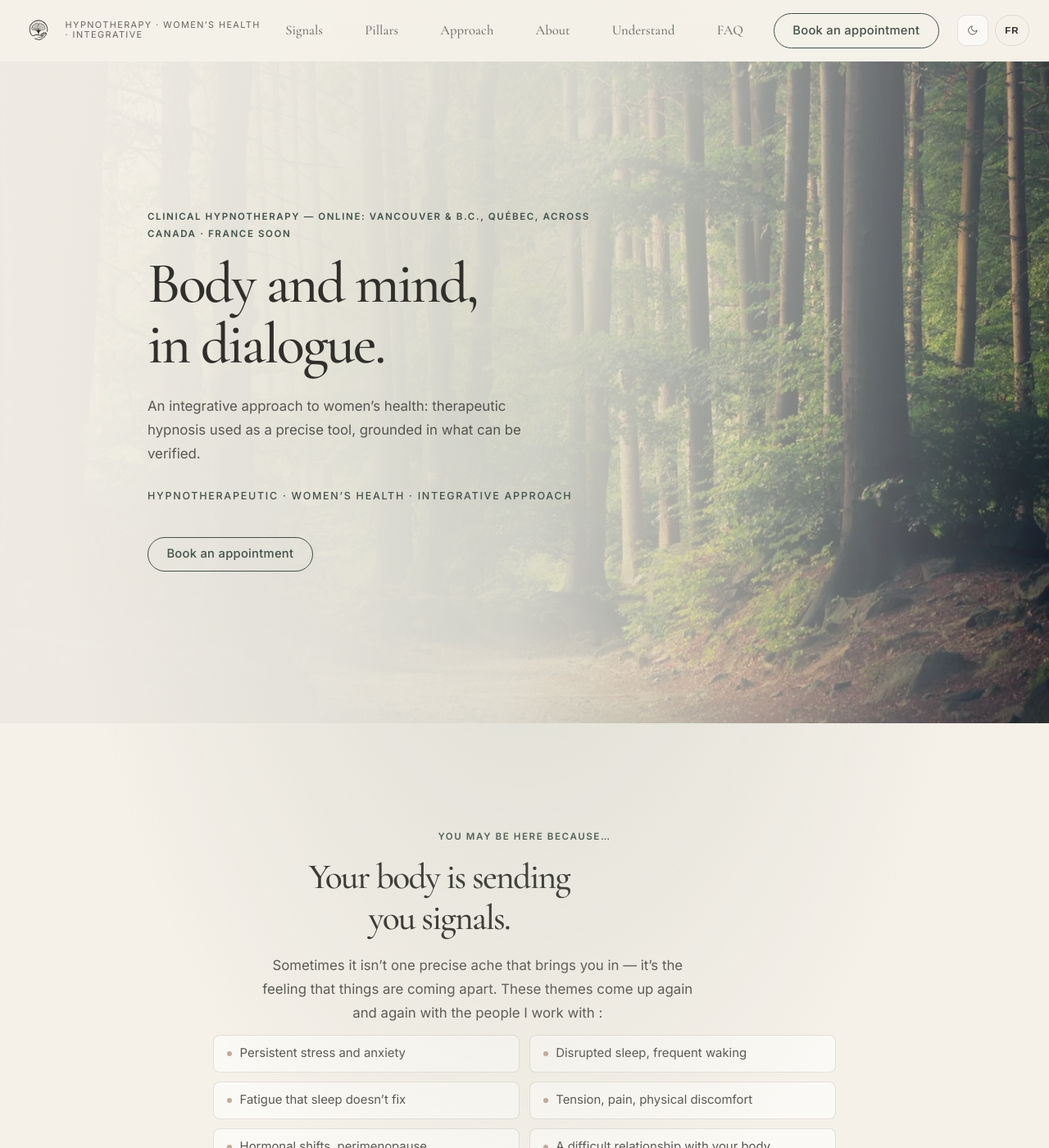
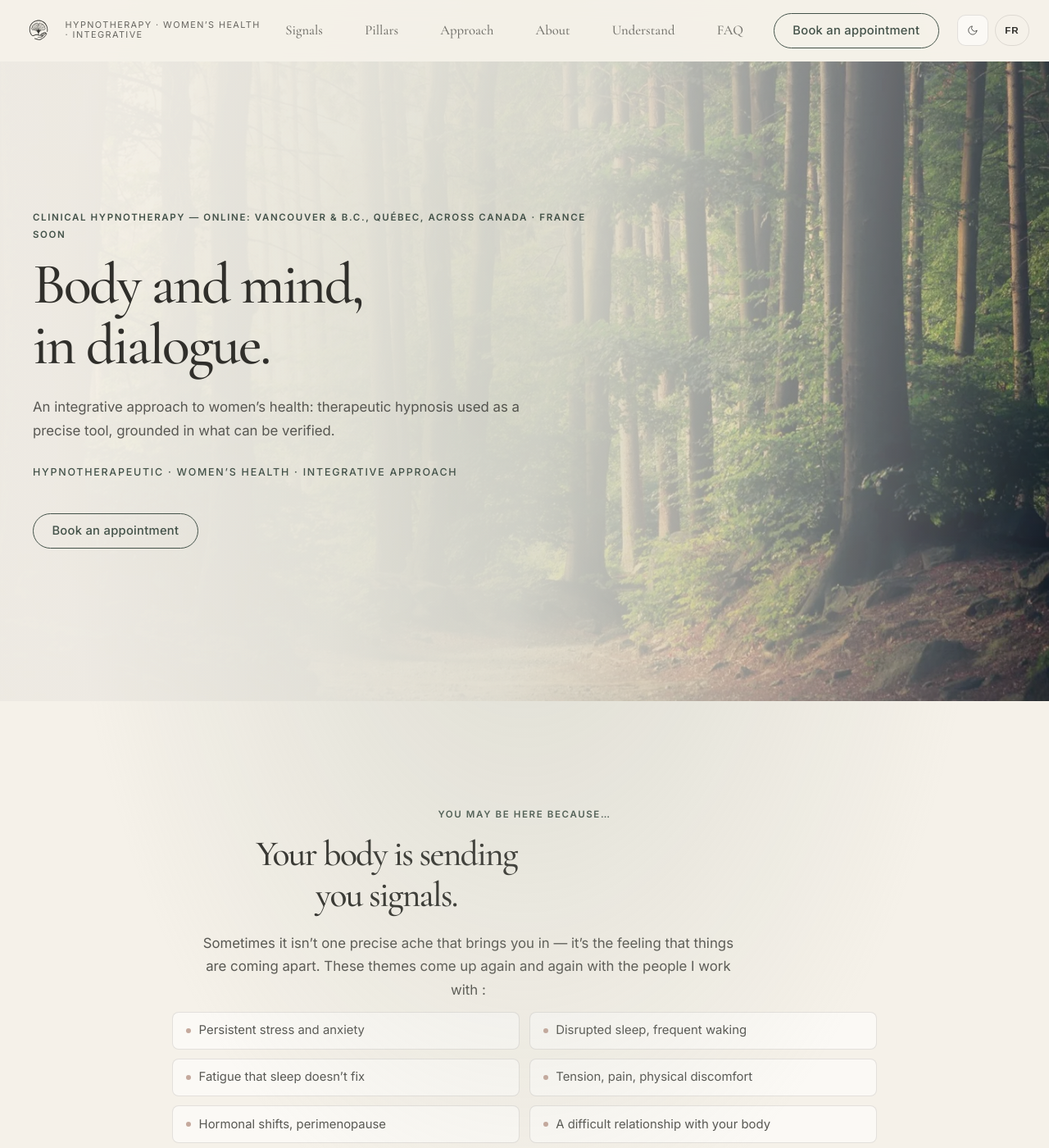
Before and after one commit to logan169/hypno-site, a Jekyll site: the page built from index.md, in a window 1280 px wide and 1400 px high. Shown: the whole window at 82% size. Built offline with Jekyll 4.4.1, drawn with Linux system fonts in a browser that asks for light colours.

Commit message:
Widen content columns so sections fill more of the width .wrap 1180px/90% -> 1440px/96%; .prose 62ch->74ch; hero-inner 920px/88% -> 1200px/95%; hero-text 52ch->64ch; hero-sub 46ch->60ch; signals-grid 760->860px centered. Content stays readable (<80ch) but no longer a narrow centered strip with big empty sides.

```diff
--- a/assets/css/marion.css
+++ b/assets/css/marion.css
@@ -83,9 +83,9 @@ h3{font-size:clamp(1.4rem,2.2vw,1.85rem);font-weight:500;line-height:1.2;margin-
 ::selection{background:var(--sauge-pale);color:var(--ink)}
 
 /* ── Layout shells ── */
-.wrap{width:min(1180px,90%);margin-inline:auto}
-.prose{max-width:62ch;margin-inline:auto}
-.prose .lead,.lead{font-size:clamp(1.05rem,1.3vw,1.2rem);line-height:1.7;color:var(--ink-80);margin-top:1.2rem;max-width:52ch}
+.wrap{width:min(1440px,96%);margin-inline:auto}
+.prose{max-width:74ch;margin-inline:auto}
+.prose .lead,.lead{font-size:clamp(1.05rem,1.3vw,1.2rem);line-height:1.7;color:var(--ink-80);margin-top:1.2rem;max-width:62ch}
 
 /* ── Skip link ── */
 .skip-link{position:absolute;left:-9999px;z-index:100;padding:.85rem 1.4rem;background:var(--forest);color:var(--on-forest);font-size:.88rem;font-weight:600;border-radius:var(--rayon-btn)}
@@ -170,11 +170,11 @@ h3{font-size:clamp(1.4rem,2.2vw,1.85rem);font-weight:500;line-height:1.2;margin-
 [data-theme="dark"] .hero-veil{background:linear-gradient(98deg,rgba(30,32,24,.97) 0 36%,rgba(30,32,24,.93) 52%,rgba(30,32,24,.58) 74%,rgba(67,82,73,.12) 100%)}
 [data-theme="dark"] .hero-media img{filter:brightness(.7) saturate(.82) contrast(1.04)}
 
-.hero-inner{position:relative;z-index:2;width:min(920px,88%);margin-inline:auto;padding-block:clamp(5rem,9vw,8rem)}
-.hero-text{max-width:52ch}
+.hero-inner{position:relative;z-index:2;width:min(1200px,95%);margin-inline:auto;padding-block:clamp(5rem,9vw,8rem)}
+.hero-text{max-width:64ch}
 .hero-text h1{font-size:clamp(2.65rem,5.8vw,4.4rem);font-weight:500;line-height:1.05;margin:.5rem 0 .3rem;text-wrap:balance;letter-spacing:-.035em;color:var(--ink)}
 .hero-overline{font-size:.74rem;font-weight:600;letter-spacing:.14em;text-transform:uppercase;color:var(--forest);margin-bottom:.5rem}
-.hero-sub{font-size:clamp(1.05rem,1.3vw,1.22rem);line-height:1.72;color:var(--ink-78);max-width:46ch;margin-top:1.5rem}
+.hero-sub{font-size:clamp(1.05rem,1.3vw,1.22rem);line-height:1.72;color:var(--ink-78);max-width:60ch;margin-top:1.5rem}
 .hero-meta{margin-top:1.6rem;font-size:.78rem;font-weight:500;letter-spacing:.14em;text-transform:uppercase;color:var(--forest)}
 
 .hero-ctas{display:flex;justify-content:flex-start;align-items:center;margin-top:2.4rem;gap:1rem}
@@ -485,7 +485,7 @@ input:focus-visible,select:focus-visible,textarea:focus-visible,.tool-btn:focus-
 .proj-role small{display:block;font-family:var(--sans);font-size:.8rem;font-weight:500;letter-spacing:.02em;color:var(--ink-50);margin-top:.35rem}
 
 /* index: signal chips */
-.signals-grid{display:grid;grid-template-columns:repeat(2,minmax(0,1fr));gap:.7rem;max-width:760px}
+.signals-grid{display:grid;grid-template-columns:repeat(2,minmax(0,1fr));gap:.7rem;max-width:860px;margin-inline:auto}
 .signal{display:flex;align-items:center;gap:.6rem;padding:.7rem 1rem;background:var(--card);border:1px solid var(--ligne);border-radius:var(--rayon-btn);font-size:.93rem;color:var(--ink-80);line-height:1.45}
 .signal::before{content:"";width:6px;height:6px;border-radius:50%;background:var(--terre);flex:0 0 auto}
 
```
